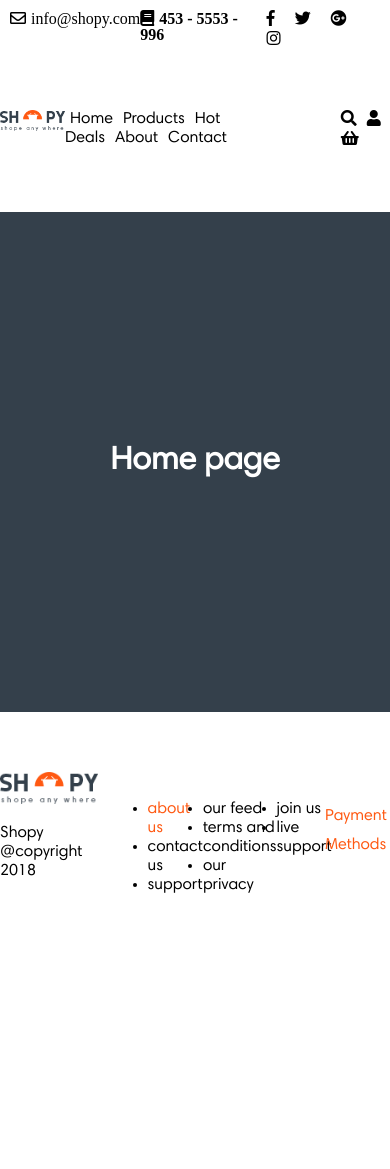
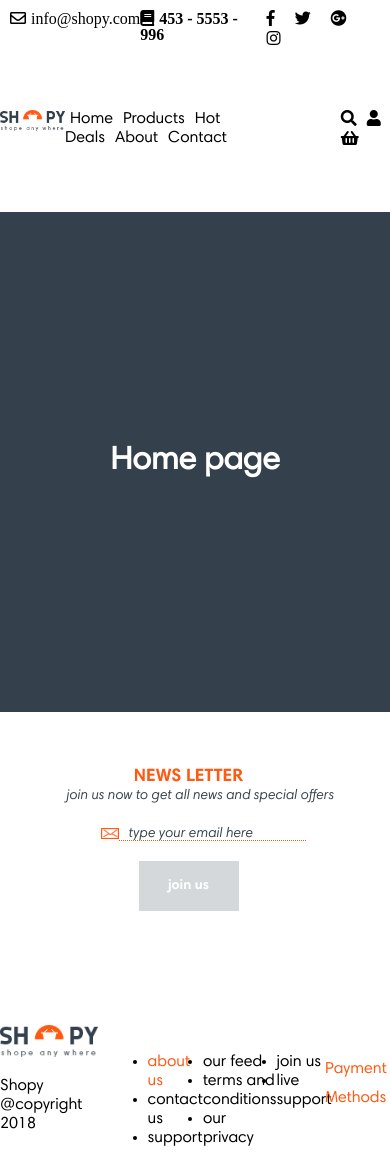
Before and after one commit to griddynamics/ui-intshp2-cp-tarsiers, a React (Create React App) app: page / in a window 390 px wide. Before the commit the page ends 916 px from the top, so only its background shows below. Built offline with nearby package versions, Linux system fonts and the light colour scheme.

Commit message:
UIO-17/Join Us component first version

```diff
--- a/src/app/App.js
+++ b/src/app/App.js
@@ -1,6 +1,7 @@
 import React, { Component } from 'react';
 import { BrowserRouter as Router, HashRouter } from 'react-router-dom';
 import Header from './components/Header/Header';
+import JoinUs from './components/JoinUs/JoinUs';
 import Footer from './components/Footer/Footer';
 import Content from './components/Content/Content';
 import '../styles/index.scss';
@@ -29,6 +30,7 @@ class App extends Component {
             <div>
               <Header visible={headerAndFooterVisible} />
               <Content className="content" toggleHeaderAndFooterVisibility={this.toggleHeaderAndFooterVisibility} />
+              <JoinUs />
               <Footer visible={headerAndFooterVisible} />
             </div>
           </HashRouter>
--- /dev/null
+++ b/src/app/components/JoinUs/JoinUs.js
@@ -0,0 +1,75 @@
+import React, { Component } from 'react';
+import mailicon from '../../../assets/mailicon.png';
+
+class JoinUs extends Component {
+  constructor() {
+    super();
+    this.state = {
+      email: ''
+    };
+  }
+
+  validate = () => {
+    const { email } = this.state;
+    const errors = [];
+    if (!/^[a-zA-Z0-9]+(([a-zA-Z0-9]\.)*)+([a-zA-Z0-9]*)+@[a-zA-Z0-9]+(\.+[A-Za-z]+)+$/.test(email)) {
+      errors.push('Please enter correct e-mail');
+    }
+    return errors;
+  };
+
+  handleEmailChange = evt => {
+    this.setState({ email: evt.target.value });
+  };
+
+  handleSubmit = evt => {
+    if (!this.canBeSubmitted()) {
+      evt.preventDefault();
+      return;
+    }
+    this.setState({
+      email: ''
+    });
+    const { email } = this.state;
+    // eslint-disable-next-line no-alert
+    alert(`Signed up with email: ${email}`);
+  };
+
+  canBeSubmitted = () => {
+    const { email } = this.state;
+    const errors = this.validate(email);
+    const isDisabled = Object.keys(errors).some(x => errors[x]);
+    return !isDisabled;
+  };
+
+  render() {
+    const { email } = this.state;
+    const errors = this.validate(email);
+    const isDisabled = Object.keys(errors).some(x => errors[x]);
+    return (
+      <div className="joinus container">
+        <div className="col-6">
+          <h2>NEWS LETTER</h2>
+          <p>join us now to get all news and special offers</p>
+        </div>
+        <form onSubmit={this.handleSubmit} className="col-5">
+          <div className="col-4">
+            <img src={mailicon} alt="mailicon" />
+            <input
+              className={isDisabled ? 'error' : ''}
+              type="email"
+              placeholder="type your email here"
+              value={email}
+              onChange={this.handleEmailChange}
+              required
+            />
+          </div>
+          <button disabled={isDisabled} type="submit">
+            join us
+          </button>
+        </form>
+      </div>
+    );
+  }
+}
+export default JoinUs;
--- /dev/null
+++ b/src/styles/components/_joinus.scss
@@ -0,0 +1,113 @@
+.joinus {
+  width: 100%;
+  background-color: $color-white;
+  padding: 54px 55px 54px 42px;
+  @include d-flex();
+  div {
+    @include d-flex(flex-start) {
+      align-items: center;
+      h2 {
+        color: $color-main;
+        font-family: $main-font-bold;
+        font-size: 18px;
+        text-align: center;
+      }
+      p {
+        color: $color-dark;
+        font-family: $main-font-italic;
+        font-size: 14px;
+        padding-left: 23px;
+      }
+    }
+  }
+  form {
+    @include d-flex();
+    div {
+      @include d-flex();
+      align-items: bottom;
+      input {
+        border: none;
+        padding-left: 10px;
+        &:focus {
+          outline: none;
+        }
+        &::placeholder {
+          color: $color-dark;
+          font-family: $main-font-italic;
+          font-size: 14px;
+        }
+      }
+      input.error {
+        border-bottom: 1px dotted $color-main;
+      }
+    }
+    button {
+      width: 100px;
+      height: 50px;
+      background-color: $color-main;
+      border: none;
+      color: $color-white;
+      font-family: $main-font-bold;
+      font-size: 14px;
+      &:disabled {
+        background-color: $color-dark;
+        opacity: 0.2;
+      }
+      &:focus {
+        outline: none;
+      }
+    }
+  }
+}
+
+@media (min-width: 780px) and (max-width: 1024px) {
+  .joinus {
+    div {
+      @include d-flex(flex-start, column);
+    }
+  }
+}
+
+@media (min-width: 425px) and (max-width: 779px) {
+  .joinus {
+    div,
+    form {
+      @include d-flex(flex-start, column);
+    }
+    div {
+      h2 {
+        padding-left: 20px;
+      }
+      p {
+        text-align: center;
+      }
+    }
+    form {
+      button {
+        margin-top: 10px;
+        align-self: center;
+      }
+    }
+  }
+}
+@media (min-width: 320px) and (max-width: 424px) {
+  .joinus {
+    display: block;
+    margin: 0 auto;
+    div,
+    form {
+      @include d-flex(flex-start, column);
+      width: 100%;
+      text-align: center;
+    }
+    form {
+      div {
+        margin: 20px auto;
+        width: 60%;
+      }
+      button {
+        margin: 0 auto;
+      }
+    }
+  }
+}
--- a/src/styles/index.scss
+++ b/src/styles/index.scss
@@ -10,3 +10,4 @@
 @import './components/header';
 @import './components/footer';
 @import './components/main';
+@import './components/joinus';
```
Also changed, not shown: src/assets/mailicon.png (added).
